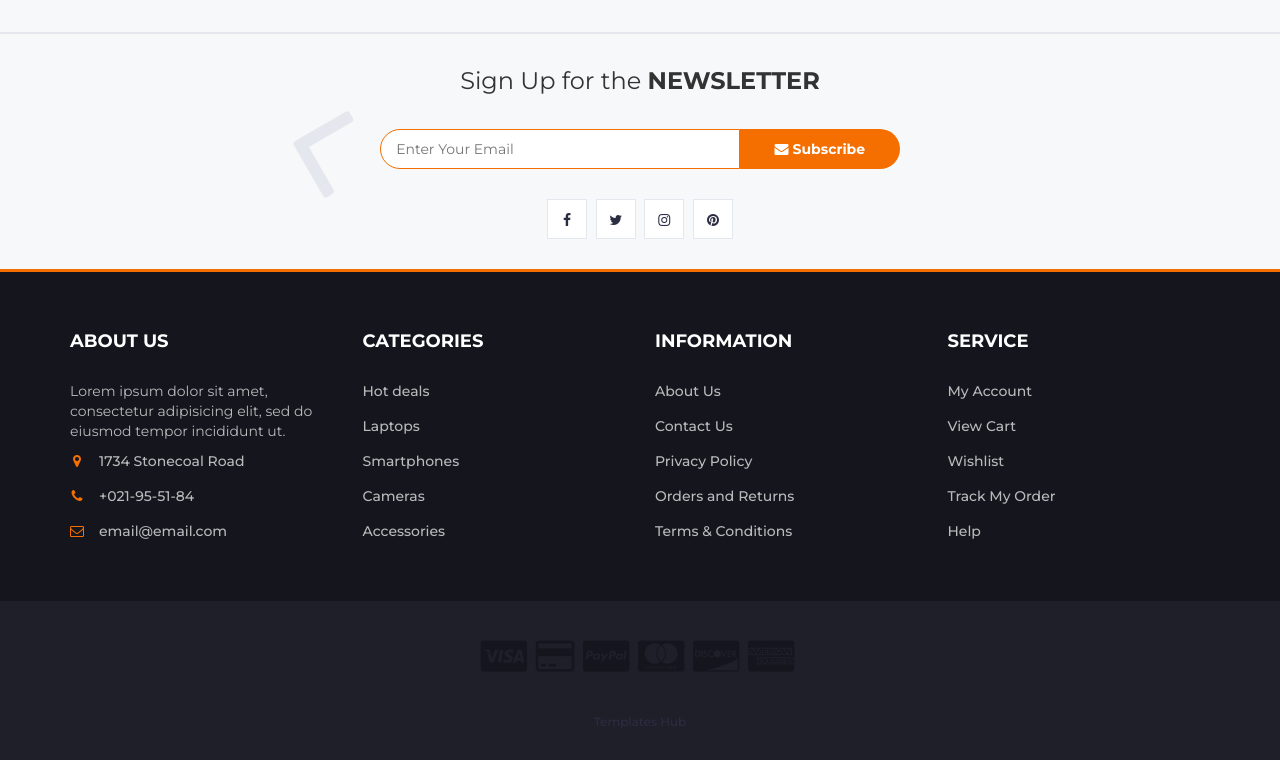
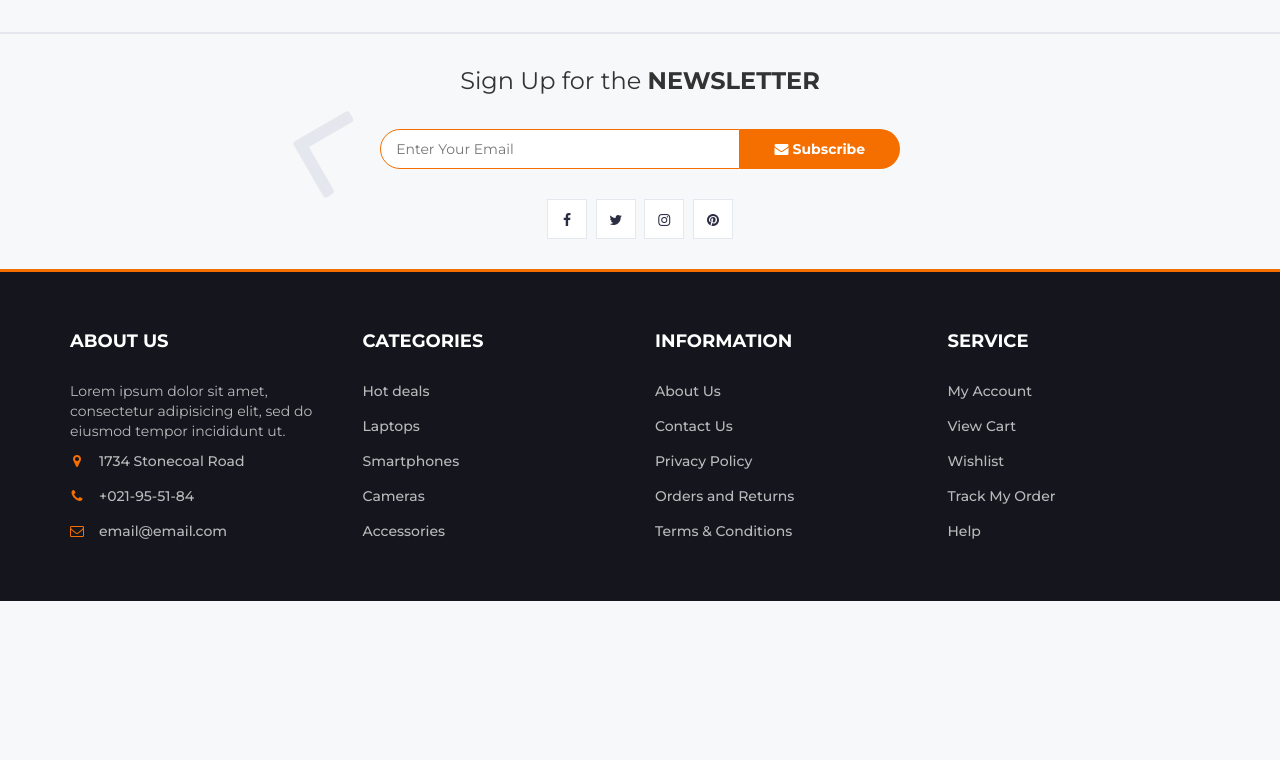
Before and after one commit to developerbillah/e-sawdagor-responsive, a plain HTML site: page checkout.html in a window 1280 px wide. Shown: the part 1158-1918 px from the top of the page. After the commit the page ends 1759 px from the top, so only its background shows below. Drawn offline with Linux system fonts and the light colour scheme.

Commit message:
modify footer

```diff
--- a/checkout.html
+++ b/checkout.html
@@ -487,31 +487,6 @@
 				<!-- /container -->
 			</div>
 			<!-- /top footer -->
-
-			<!-- bottom footer -->
-			<div id="bottom-footer" class="section">
-				<div class="container">
-					<!-- row -->
-					<div class="row">
-						<div class="col-md-12 text-center">
-							<ul class="footer-payments">
-								<li><a href="#"><i class="fa fa-cc-visa"></i></a></li>
-								<li><a href="#"><i class="fa fa-credit-card"></i></a></li>
-								<li><a href="#"><i class="fa fa-cc-paypal"></i></a></li>
-								<li><a href="#"><i class="fa fa-cc-mastercard"></i></a></li>
-								<li><a href="#"><i class="fa fa-cc-discover"></i></a></li>
-								<li><a href="#"><i class="fa fa-cc-amex"></i></a></li>
-							</ul>
-							<span class="copyright">
-								 <a target="_blank" href="https://www.templateshub.net">Templates Hub</a>
-							</span>
-						</div>
-					</div>
-						<!-- /row -->
-				</div>
-				<!-- /container -->
-			</div>
-			<!-- /bottom footer -->
 		</footer>
 		<!-- /FOOTER -->
 
```
Also changed, not shown: index.html (+0 -25 lines), product.html (+0 -25 lines), store.html (+0 -25 lines).
